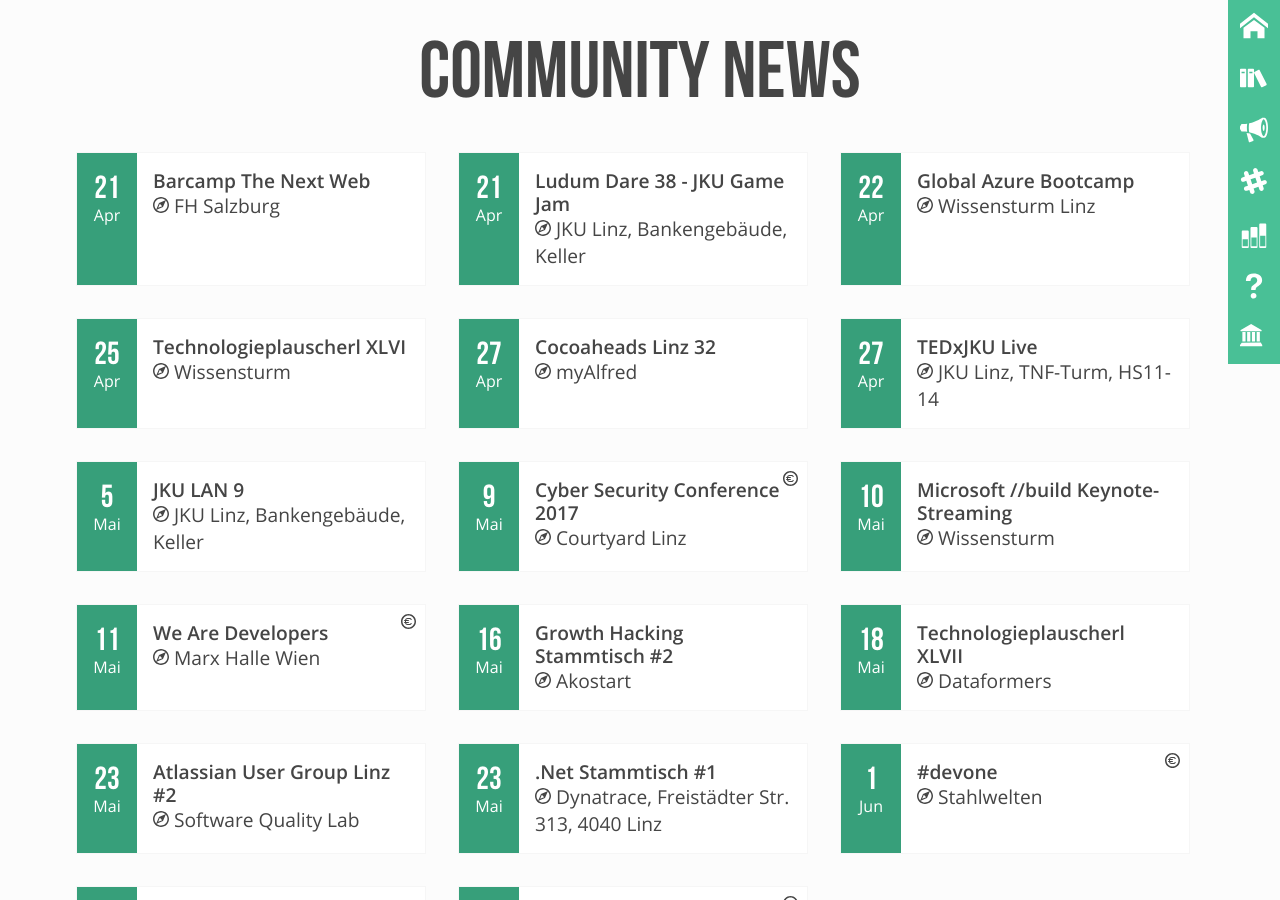
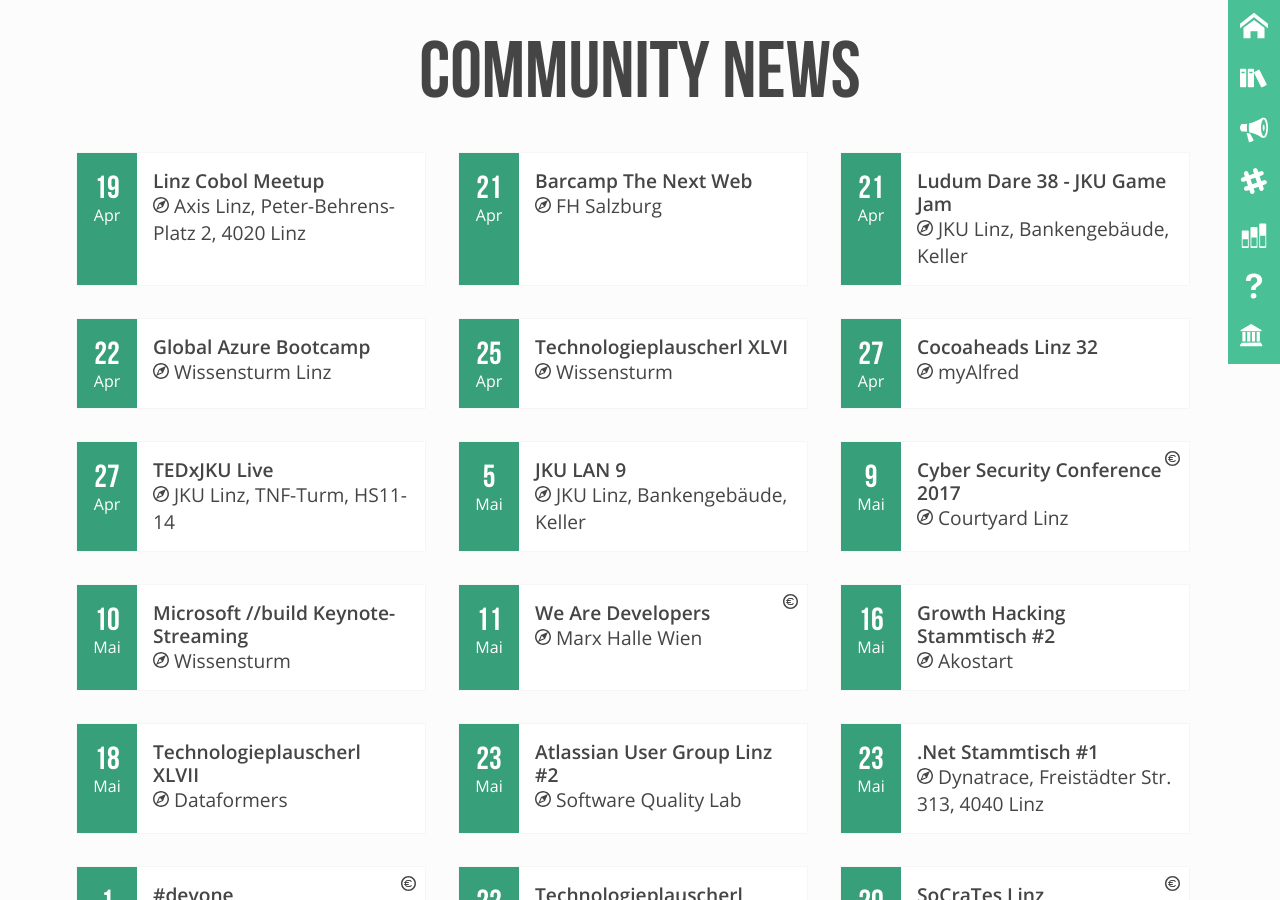
Before and after one commit to mericanAncer127/plauscherl, a Jekyll site: the page built from pages/community-news.html, in a window 1280 px wide and 900 px high. Built offline with Jekyll 4.4.1, drawn with Linux system fonts in a browser that asks for light colours.

Commit message:
Added Cobol Meetup (#94)
Added the linz cobol meetup... :D

```diff
--- a/_data/community.yml
+++ b/_data/community.yml
@@ -267,3 +267,12 @@
       location: Dynatrace, Freistädter Str. 313, 4040 Linz
       date: 2017-05-23
       link: https://www.facebook.com/events/103865070169125/
+-
+  id: linz-cobol-meetup
+  name: "Linz Cobol Meetup"
+  events:
+    -
+      name: "Linz Cobol Meetup"
+      location: Axis Linz, Peter-Behrens-Platz 2, 4020 Linz
+      date: 2017-04-19
+      link: https://www.meetup.com/Linz-Cobol-Meetup/
```
